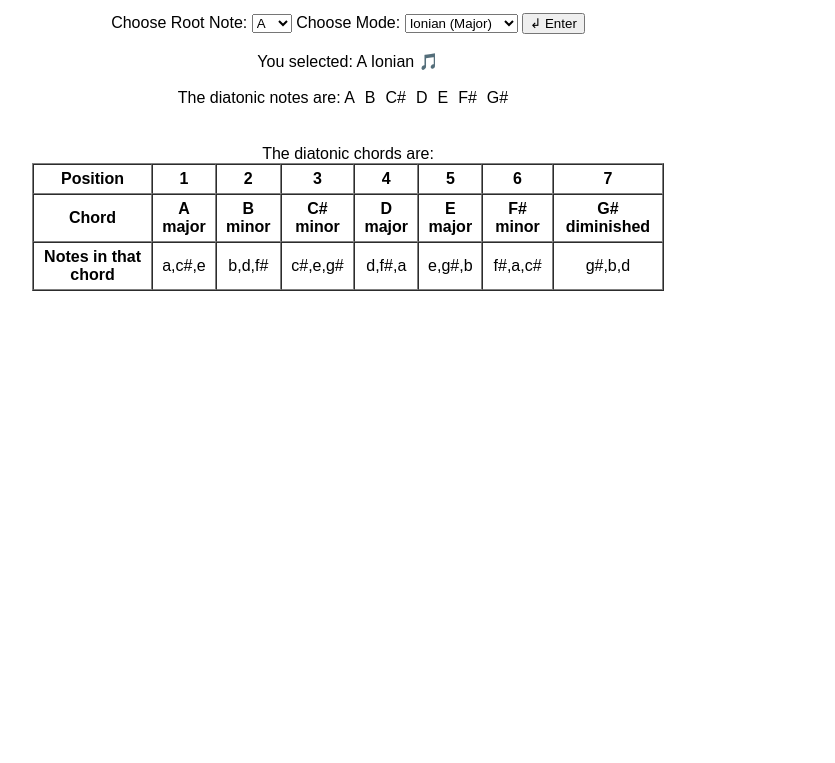
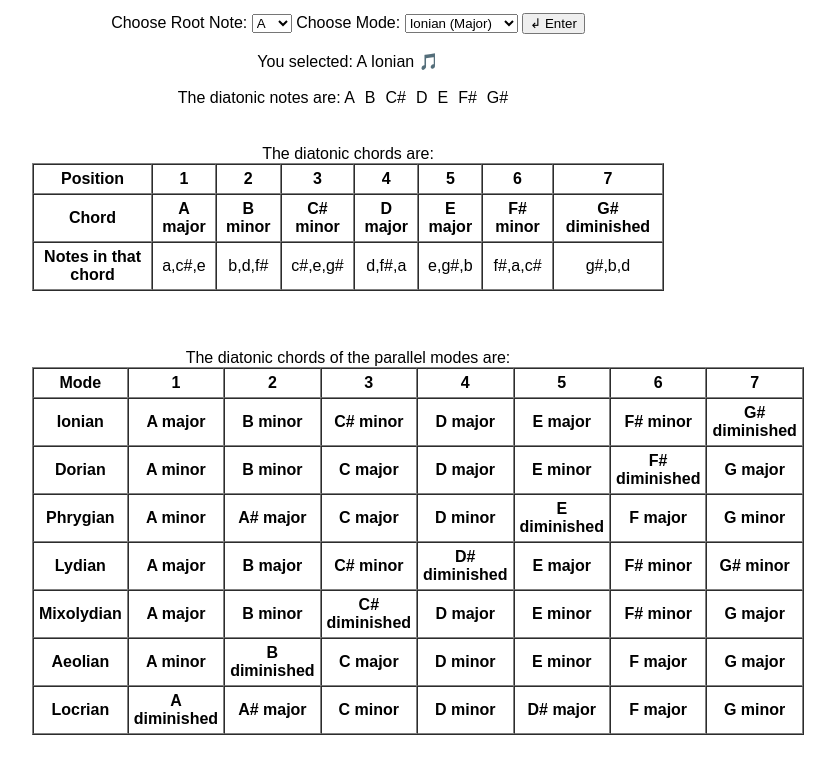
Before and after one commit to jimc11/ModeMaster, a website: page public/index.html in a window 1280 px wide. Both pictures are taken after a click on the button "↲ Enter". Shown: the part 130-893 px from the top of the page, without its empty margins (292-1127 px from the left). Before the commit the page ends 800 px from the top, so only its background shows below. Drawn offline with Linux system fonts and the light colour scheme.

Commit message:
Parallel modes table working
also added nodemon

TODO:
-get the DAW/Sound working
-tidy up the UI

```diff
--- a/package.json
+++ b/package.json
@@ -11,5 +11,8 @@
   "license": "ISC",
   "dependencies": {
     "express": "^5.1.0"
+  },
+  "devDependencies": {
+    "nodemon": "^3.1.10"
   }
 }
--- a/public/index.html
+++ b/public/index.html
@@ -63,6 +63,7 @@
   <div  id="notesArea"> </div>
 
   <div class="center-div" id="chordArea"> </div>
+  <div class="center-div" id="parallelArea"> </div>
 
   <!-- I don't think a DAW is the best, maybe an area where they can remap  1-7 to other chords, including extended structures -->
   <div id="dawArea"> </div>
--- a/public/script.js
+++ b/public/script.js
@@ -60,20 +60,18 @@ function splitListAtValue2(arr, value) {
 
 
 // returns the diatonic notes of the mode that the user selected
-function generateDiatonicNotes(modeNumberHTMLobject, tonicHTMLobject) {
-    modeNumber= modeNumberHTMLobject.value
-    tonic= tonicHTMLobject.value
+function generateDiatonicNotes(modeNumber, tonic) {
     let recenteredNotes = [tonic];
 
     let split = splitListAtValue(notes, tonic);
-    console.log('---split: ' + split)
+    //console.log('---split: ' + split)
     if (split.length > 1) {
         recenteredNotes.push(...split[1]);
     }
     if (split.length > 0) {
         recenteredNotes.push(...split[0]);
     }
-    console.log('---split: ' + split)
+    //console.log('---split: ' + split)
     //console.log("modeNumber: " + modeNumber)
     //console.log("modeSteps: " + modeSteps[modeNumber-1])
     let stepPattern = modeSteps[modeNumber - 1];
@@ -83,7 +81,7 @@ function generateDiatonicNotes(modeNumberHTMLobject, tonicHTMLobject) {
         //console.log("stepPattern: " + stepPattern[i])
         modeReturned.push(recenteredNotes[stepPattern[i]]);
     }
-    console.log('---modeReturned: ' +modeReturned)
+    //console.log('---modeReturned: ' +modeReturned)
     return modeReturned;
 }
 
@@ -146,13 +144,13 @@ function generate() {
     let message = `<br> You selected: ${key.toUpperCase()} ${wordMode} 🎵 <br>`;
     messageArea.innerHTML = message;
 
-    let modeNotes = generateDiatonicNotes(modeSelect, keyInput);
+    let modeNotes = generateDiatonicNotes(modeSelect.value, keyInput.value);
     let modeChords = generateDiatonicChords(modeNotes);
 
     notesArea.innerHTML = "<br> The diatonic notes are: " + modeNotes.map(note => `<span style="margin-right: 10px">${note.toUpperCase()}</span>`).join('');
     chordArea.innerHTML = `<br> The diatonic chords are:  ${renderChordsTable(modeChords)}`;
 
-    chordArea.innerHTML = `<br> The diatonic chords of the parallel modes are: ${renderParalellModes(key)}`;
+    parallelArea.innerHTML = `<br> The diatonic chords of the parallel modes are: ${renderParalellModes(key)}`;
 }
 
 
@@ -178,8 +176,8 @@ function chordIdentifier(chordToBeDetermined) {
 
     //console.log('splitListAtValue[1,2,3,4,5,6], 4 : ' + splitListAtValue(['1','2','3','4','5','6'], '4' ))
 
-    console.log('chordToBeDetermined[0] : ' + chordToBeDetermined[0])
-    console.log('notesRecentered : ' + notesRecentered)
+    //console.log('chordToBeDetermined[0] : ' + chordToBeDetermined[0])
+    //console.log('notesRecentered : ' + notesRecentered)
 
     let indexroot = notesRecentered.indexOf(chordToBeDetermined[0]); // should always be zero
     let indexMiddle = notesRecentered.indexOf(chordToBeDetermined[1]);
@@ -187,15 +185,15 @@ function chordIdentifier(chordToBeDetermined) {
 
     let halfsteps = [indexroot, indexMiddle, indexLast]
 
-    console.log('halfsteps : ' + halfsteps)
+   // console.log('halfsteps : ' + halfsteps)
 
     let IsMinor = areArraysEqual(halfsteps, minor )
     let IsMajor = areArraysEqual(halfsteps, major )
     let IsDiminished = areArraysEqual(halfsteps, diminished )
 
-    console.log('IsMinor : ' + IsMinor)
-    console.log('IsMajor : ' + IsMajor)
-    console.log('IsDiminished : ' + IsDiminished)
+    //console.log('IsMinor : ' + IsMinor)
+    //console.log('IsMajor : ' + IsMajor)
+    //console.log('IsDiminished : ' + IsDiminished)
 
     let returnMe
 
@@ -213,23 +211,87 @@ function chordIdentifier(chordToBeDetermined) {
 
 function renderParalellModes(userTonic){
 
-    // computeParalelModes() should return an 6x7x3 array
-    // 6 modes, 7 chords, 3 notes
-    parallelModes = computeParalelModes(userTonic)
+    // computeParalelModes() should return an 7x7x3 array
+    // 7 modes, 7 chords, 3 notes
 
-    for (let i =0; i<7; i++){
-        renderChordsTable(parallelModes[i])
+
+    let parallelModes = computeParalelModes(userTonic)
+
+    for (let i=0; i<7;i++){
+        console.log('parallelModes[i]: '+ parallelModes[i])
     }
 
-
+    // confirmed working up to here
+    return renderMultiChordsTable(parallelModes)
 }
 
-function computeParalelModes(userMode,userTonic){
+function renderMultiChordsTable(chordsOfAllModes){
+    // TODO: This
+    let tableHtml = '<table border="1" cellspacing="0" cellpadding="5">';
+
+    // First row: 'Mode' and numbers 1–7
+    tableHtml += "<tr>";
+    tableHtml += '<th>Mode</th>';
+    for (let i = 1; i <= 7; i++) {
+        tableHtml += `<th>${i}</th>`;
+    }
+    tableHtml += "</tr>";
+
+    const modeToNum = ['Ionian','Dorian','Phrygian','Lydian', 'Mixolydian','Aeolian','Locrian']
 
 
-    let modeNotes = generateDiatonicNotes(userMode, userTonic);
-    let modeChords = generateDiatonicChords(modeNotes);
+    let currentMode= 'Ionian'
+    for (let row = 0; row < 7; row++) {
+        tableHtml += "<tr>";
+        tableHtml += `<th>${modeToNum[row]}</th>`; // TODO: this should be the mode of the
+        for (let col = 0; col < 7; col++) {
+            tableHtml += `<th> ${chordsOfAllModes[row][col][0].toUpperCase()} ${chordIdentifier(chordsOfAllModes[row][col])}</th>`
+        }
+        tableHtml += "</tr>";
+    }
 
+    // tableHtml += "<tr>";
+
+    // tableHtml += '<th>Notes in that chord</th>';
+    // for (let col = 0; col < 7; col++) {
+
+    //   //console.log('[index]: ' + index)
+    //   //console.log('chordsOfAllModes[index]: ' + chordsOfAllModes[index])
+    //   tableHtml += `<td>${chordsOfAllModes[col]}</td>`;
+    // }
+
+
+  tableHtml += "</table>";
+  return tableHtml;
+}
+
+function computeParalelModes(userTonic){
+
+    // we want to generate all modes of userTonic
+    //userMode is just a number
+
+    let allModeNotes = []
+    //console.log('here: ')
+    //console.log('userTonic: ' + userTonic)
+    for (let i=0; i<7;i++){
+        allModeNotes[i] = generateDiatonicNotes(i+1, userTonic); // returns 7x7 array
+    }
+    //console.log('allModeNotes: '+ allModeNotes)
+
+    let modeChords = []
+
+
+//    console.log('---test1---')
+    for (let i=0; i<7;i++){
+        modeChords[i] = generateDiatonicChords(allModeNotes[i]);
+  //      console.log('---test2---')
+    }
+    // console.log('---test3---')
+    // for (let i=0; i<7;i++){
+    //     console.log('modeChords[i]: '+ modeChords[i])
+    // }
+    // confirmed working up to this line
+    return modeChords// must be 7x7x3 array
 }
 
 function renderChordsTable(modeChords) {
```
Also changed, not shown: 1 other file.
